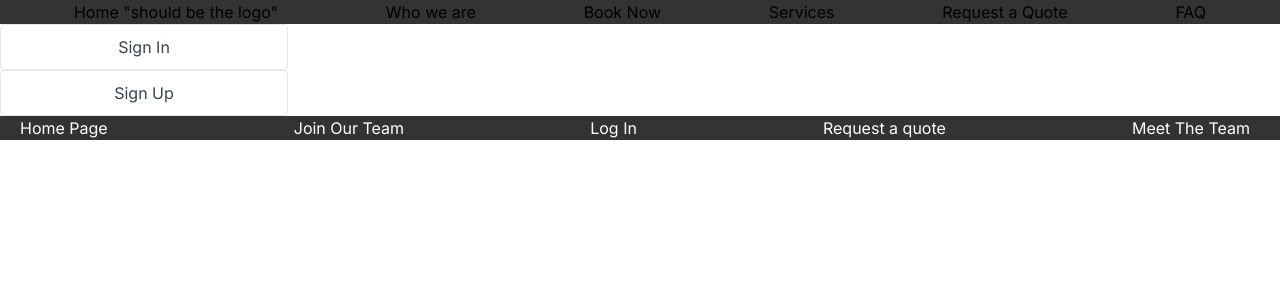
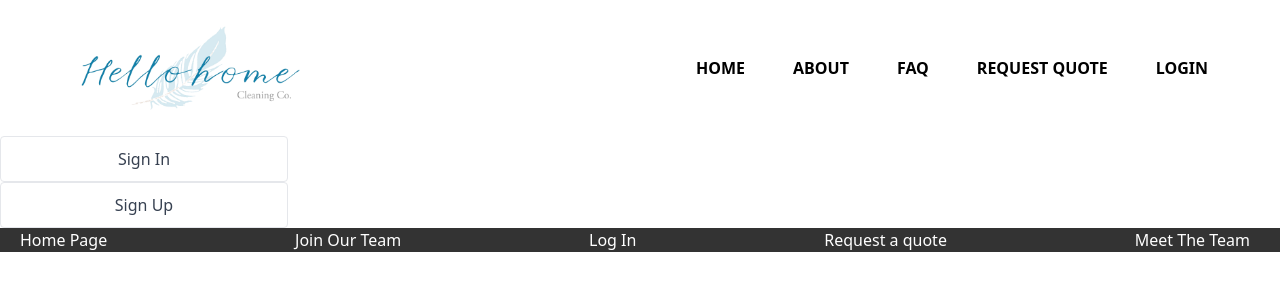
Before and after one commit to Alugibihl/Hello-Home-Cleaning-Co., a Next.js app: page / in a window 1280 px wide. Shown: the top 300 px of the page. Built offline with nearby package versions, Linux system fonts and the light colour scheme; no server answers.

Commit message:
style navbar

```diff
--- a/app/layout.js
+++ b/app/layout.js
@@ -1,4 +1,4 @@
-import { Inter } from "next/font/google";
+import { Inter, Roboto } from "next/font/google";
 import "./globals.css";
 import Head from "next/head";
 import { NextAuthProvider } from "./Providers";
@@ -7,6 +7,12 @@ import Footer from "@/components/Footer/Footer";
 
 const inter = Inter({ subsets: ["latin"] });
 
+const roboto = Roboto({
+  weight: ['400', '700'],
+  subsets: ['latin'],
+  display: 'swap',
+})
+
 export const metadata = {
   title: "Create Next App",
   description: "Generated by create next app",
@@ -14,9 +20,9 @@ export const metadata = {
 
 export default function RootLayout({ children }) {
   return (
-    <html lang="en">
+    <html lang="en" className={'${inter.className} ${roboto.className}'}>
       <NextAuthProvider>
-        <body className={inter.className}>
+        <body>
           <Head>
             <link rel="icon" href="/favicon.ico" />
             <title>{metadata.title}</title>
--- a/components/Navbar/Navbar.js
+++ b/components/Navbar/Navbar.js
@@ -1,21 +1,23 @@
 import Link from "next/link";
 import React from "react";
-import "./Navbar.css";
+// import "./Navbar.css";
 
 const Navbar = () => {
   return (
-    <nav>
-      <ul className="navbar">
-        <li>
-          <Link href="/">Home "should be the logo"</Link>
+    <nav className="flex items-center justify-between">
+      <Link href="/"><img src="hhlogo.png" className="w-56 m-6 ml-20"></img></Link>
+      <ul className="flex font-roboto font-bold text-base mr-12">
+
+        <li className="mx-6">
+          <Link href="/">HOME</Link>
         </li>
-        <li>
-          <Link href="/about">Who we are</Link>
+        <li className="mx-6">
+          <Link href="/about">ABOUT</Link>
         </li>
-        <li>
-          <Link href="/appointments/create">Book Now</Link>
+        <li className="mx-6">
+          <Link href="/faq">FAQ</Link>
         </li>
-        <li className="group relative">
+        {/* <li className="group relative">
           <div>Services</div>
           <ol className="nav-hover">
             <li>
@@ -28,12 +30,12 @@ const Navbar = () => {
               <Link href="/contact">Request a Quote</Link>
             </li>
           </ol>
+        </li> */}
+        <li className="mx-6">
+          <Link href="/appointments/create">REQUEST QUOTE</Link>
         </li>
-        <li>
-          <Link href="/requestQuote">Request a Quote</Link>
-        </li>
-        <li>
-          <Link href="/faq">FAQ</Link>
+        <li className="mx-6">
+          <Link href="/signIn">LOGIN</Link>
         </li>
       </ul>
     </nav>
--- a/tailwind.config.js
+++ b/tailwind.config.js
@@ -12,7 +12,10 @@ module.exports = {
         'gradient-conic':
           'conic-gradient(from 180deg at 50% 50%, var(--tw-gradient-stops))',
       },
-    },
+      fontFamily: {
+        roboto: ['var(--font-roboto)'],
+      }
+    }
   },
   plugins: [],
 }
```
Also changed, not shown: public/hhlogo.png (added).
